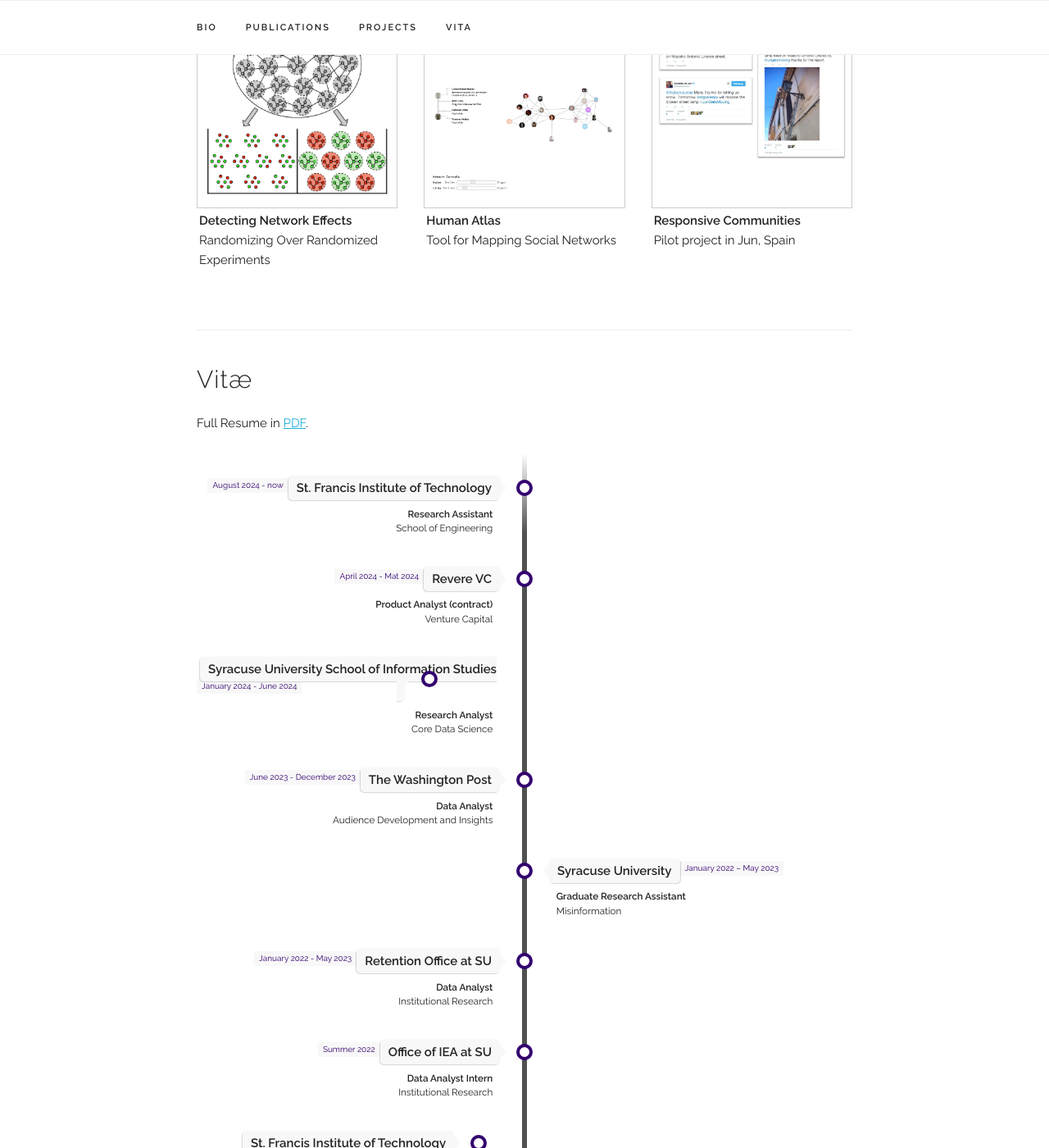
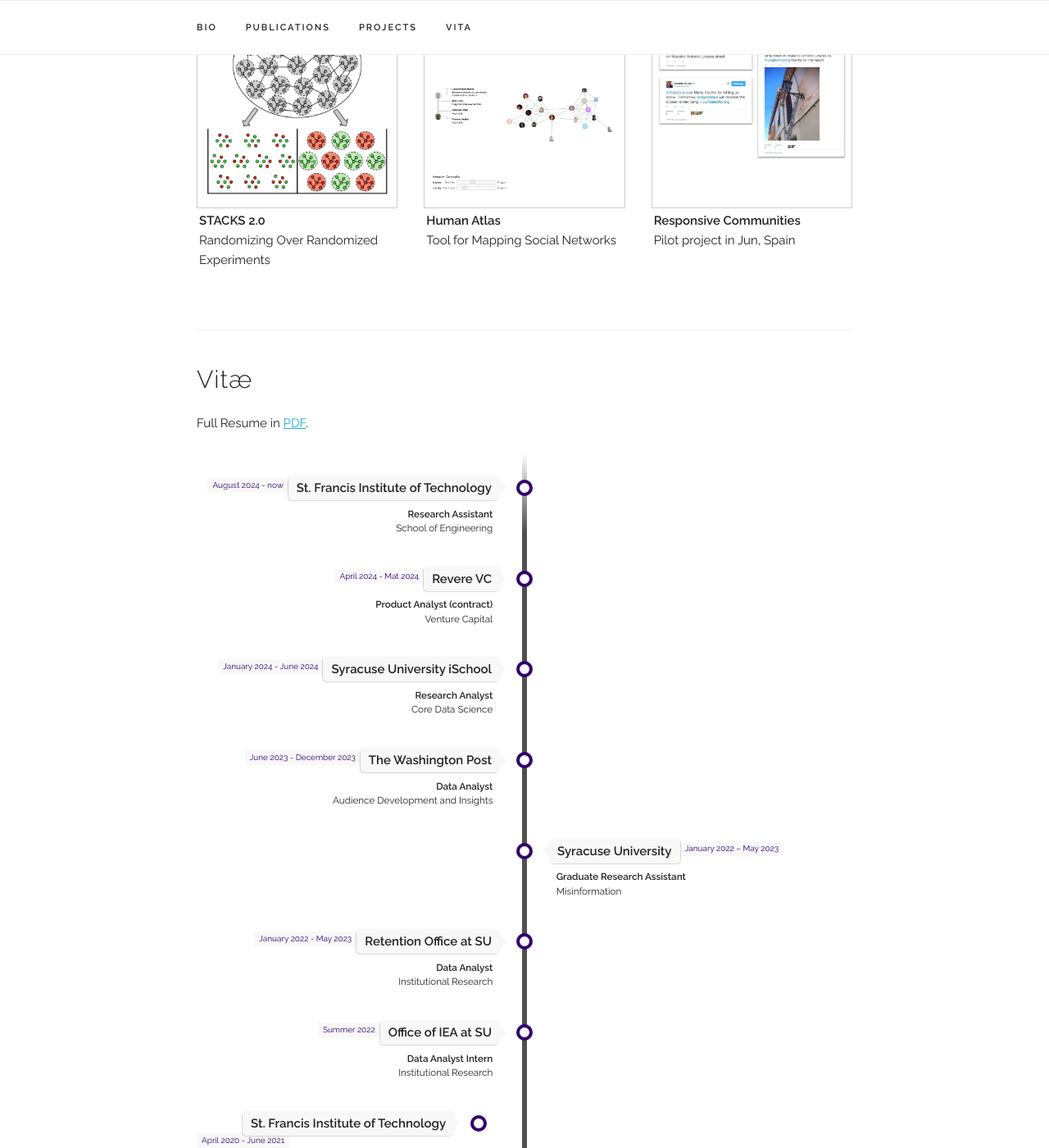
Before and after one commit to hrishitelang/hrishitelang.github.io, a Jekyll site: the page built from index.html, in a window 1280 px wide and 1400 px high, scrolled down 1705 px. Shown: the whole window at 82% size. Built offline with Jekyll 4.4.1, drawn with Linux system fonts in a browser that asks for light colours; some web fonts are replaced.

Commit message:
renamed Syracuse University

```diff
--- a/_data/experience.yaml
+++ b/_data/experience.yaml
@@ -12,7 +12,7 @@
   subtitle: "Venture Capital"
   category: "work"
 
-- place: "Syracuse University School of Information Studies"
+- place: "Syracuse University iSchool"
   time: "January 2024 - June 2024"
   title: "Research Analyst"
   subtitle: "Core Data Science"
--- a/_data/projects.yaml
+++ b/_data/projects.yaml
@@ -1,5 +1,5 @@
 projects:
-  - title: "Detecting Network Effects"
+  - title: "STACKS 2.0"
     subtitle: "Randomizing Over Randomized Experiments"
     thumbnail: "assets/projects/2016_network-ab/thumbnail.jpg"
     url: "projects/2016_network-ab-testing.html"
```
Also changed, not shown: 2 other files.
